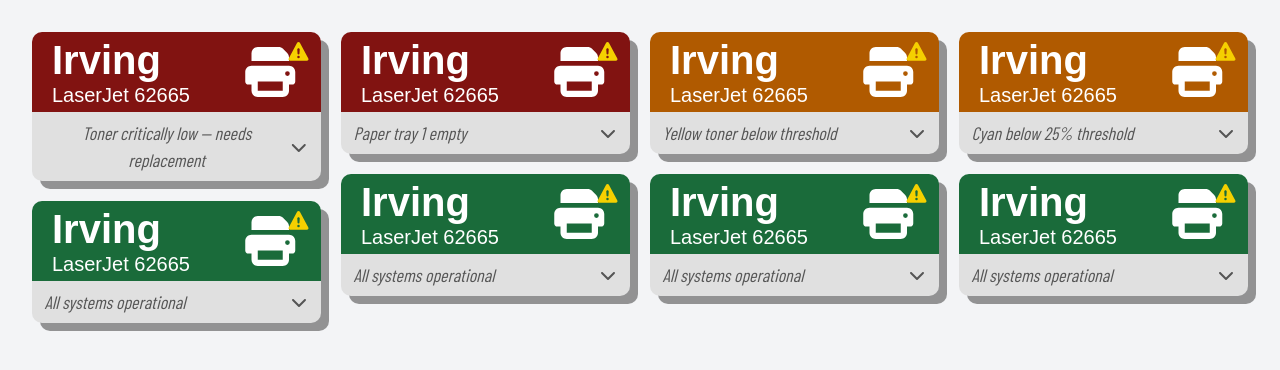
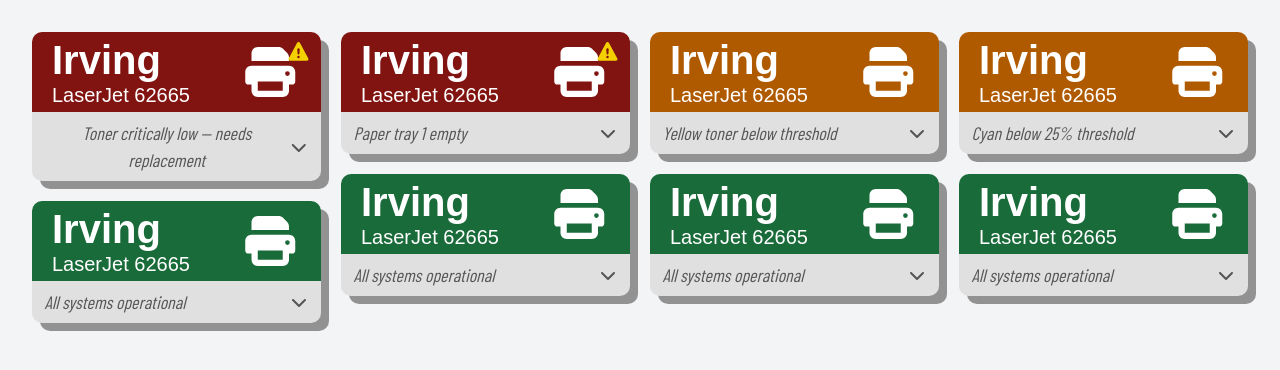
Before and after one commit to resiu/crit-card-design, a React (Vite) app: page / in a window 1280 px wide. Shown: the top 370 px of the page. Built offline with nearby package versions, Linux system fonts and the light colour scheme; a web font is replaced by a local one.

Commit message:
warning sign now only shows on red cards

```diff
--- a/src/components/Card.jsx
+++ b/src/components/Card.jsx
@@ -59,6 +59,11 @@
   const [open, setOpen] = useState(false);
   const tonerSlots = toner ?? (isColor ? TONER_COLOR : TONER_MONO);
 
+  // Orange and green cards hide the header warning when collapsed
+  const CALM_COLORS = ["#b05a00", "#1a6b3a"];
+  const isCalm = CALM_COLORS.map(c => c.toLowerCase()).includes(color.toLowerCase());
+  const showHeaderWarning = !isCalm || open;
+
   return (
     <div
       className="w-full"
@@ -80,7 +85,9 @@
             </div>
           </div>
           <FontAwesomeIcon icon={faPrint} className="text-white text-[3.125rem]" />
-          <FontAwesomeIcon icon={faTriangleExclamation} className="text-[#f5d000] text-[1.25rem] absolute top-[10px] right-[10px]" />
+          {showHeaderWarning && (
+            <FontAwesomeIcon icon={faTriangleExclamation} className="text-[#f5d000] text-[1.25rem] absolute top-[10px] right-[10px]" />
+          )}
         </div>
 
         {/* Status / trigger bar */}
```
